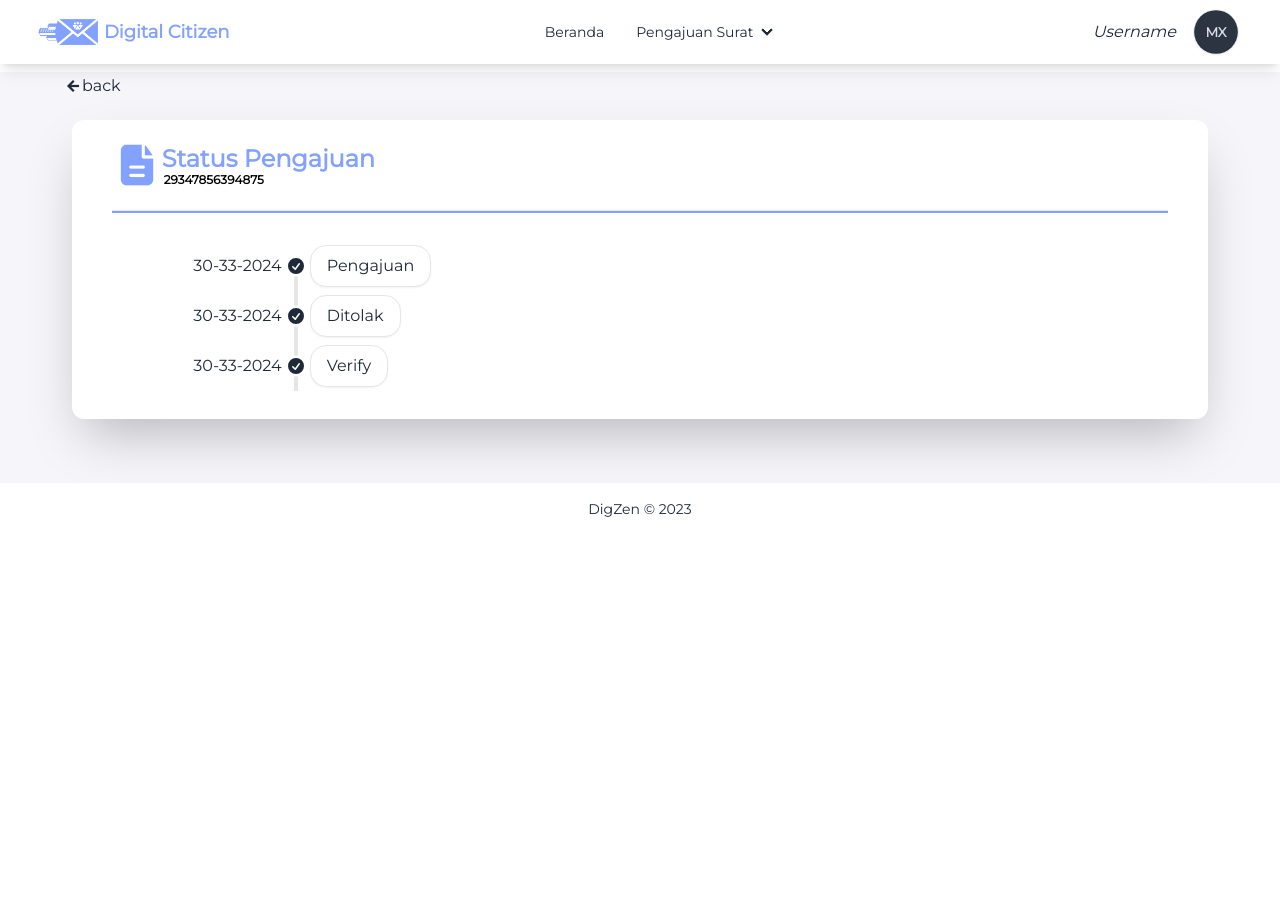
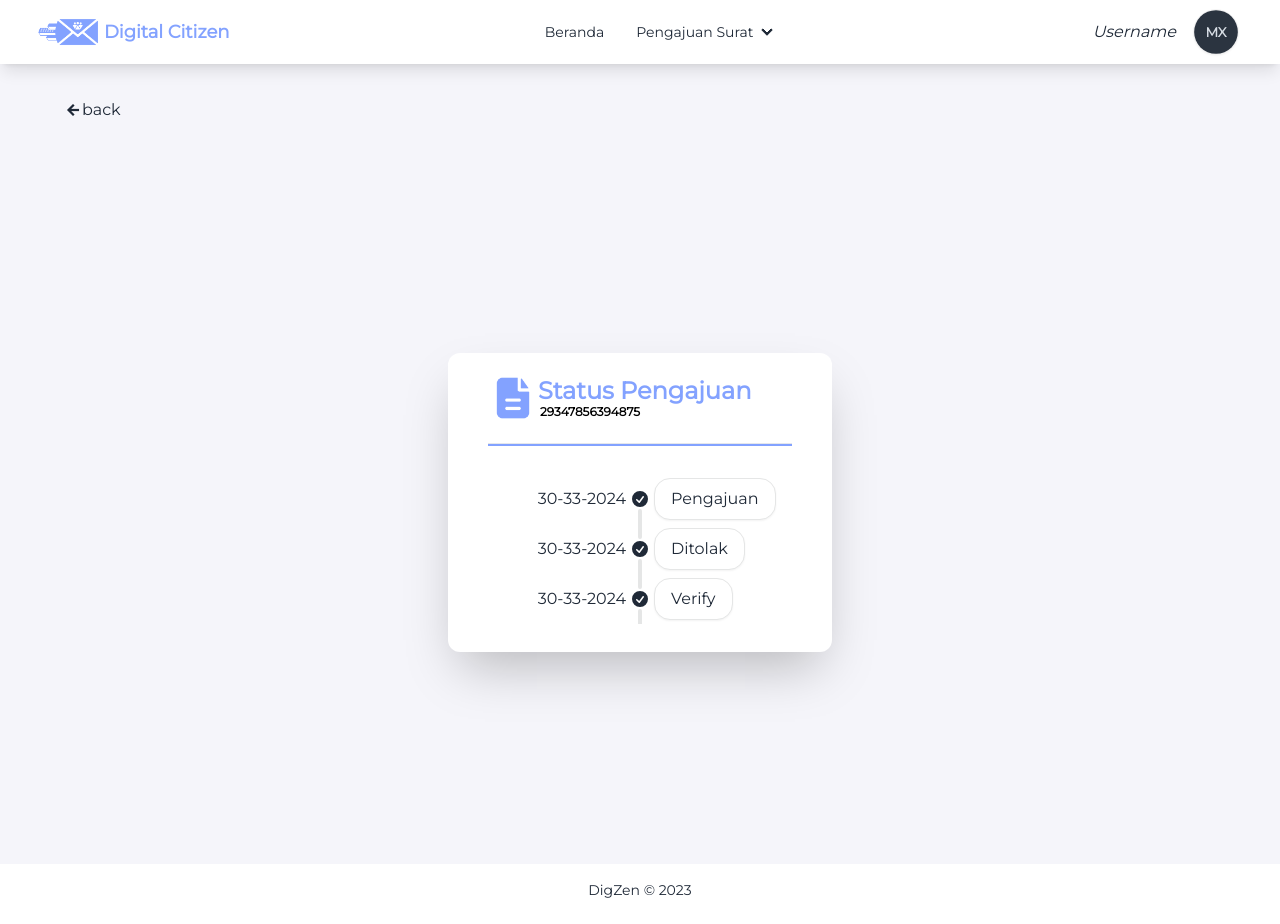
Before and after one commit to Project-Digital-Citizen/Front-End, a React (Vite) app: page /statuspengajuan in a window 1280 px wide. Before the commit the page ends 800 px from the top, so only its background shows below. Built offline with nearby package versions, Linux system fonts and the light colour scheme.

Commit message:
update lagi

```diff
--- a/src/pages/FormDomisili.jsx
+++ b/src/pages/FormDomisili.jsx
@@ -9,7 +9,7 @@ const FormDomisili = () => {
       <Navbar />
       <div className="bg-[#F5F5FA]">
         <div
-          className="flex w-[60px] mt-2 ml-16 cursor-pointer"
+          className="flex w-[60px] pt-[2rem] ml-16 cursor-pointer"
           onClick={() => navigate("/")}
         >
           <span className="font-bold text-lg material-symbols-outlined ">
--- a/src/pages/FormKTP.jsx
+++ b/src/pages/FormKTP.jsx
@@ -9,7 +9,7 @@ const FormKTP = () => {
       <Navbar />
       <div className="bg-[#F5F5FA]">
         <div
-          className="flex w-[60px] mt-2 ml-16 cursor-pointer"
+          className="flex w-[60px] pt-[2rem] ml-16 cursor-pointer"
           onClick={() => navigate("/")}
         >
           <span className="font-bold text-lg material-symbols-outlined ">
--- a/src/pages/StatusPengajuan.jsx
+++ b/src/pages/StatusPengajuan.jsx
@@ -10,10 +10,10 @@ const StatusPengajuan = () => {
   return (
     <>
       <Navbar />
-      <div className="bg-[#F5F5FA]">
+      <div className="bg-[#F5F5FA] h-screen">
         {/*  */}
         <div
-          className="flex w-[60px] mt-2 ml-16 cursor-pointer"
+          className="flex w-[60px] pt-[2rem] ml-16 cursor-pointer"
           onClick={() => navigate("/")}
         >
           <span className="font-bold text-lg material-symbols-outlined ">
@@ -22,8 +22,8 @@ const StatusPengajuan = () => {
           <p className="my-auto">back</p>
         </div>
         {/*  */}
-        <div className="justify-center p-5 pb-16">
-          <div className="w-11/12 rounded-xl shadow-2xl bg-white mx-auto ">
+        <div className="flex justify-center p-5 pb-16 h-screen items-center">
+          <div className="w-11/12 rounded-xl shadow-2xl bg-white mx-auto lg:w-96">
             <div className="flex justify-center py-5 md:justify-start md:ml-10 ">
               <div className="my-auto">
                 <img src={icondocs} alt="" className="h-[50px]" />
@@ -71,7 +71,7 @@ const StatusPengajuan = () => {
           </div>
         </div>
       </div>
-      <Footer />
+        <Footer/>
     </>
   );
 };
```
